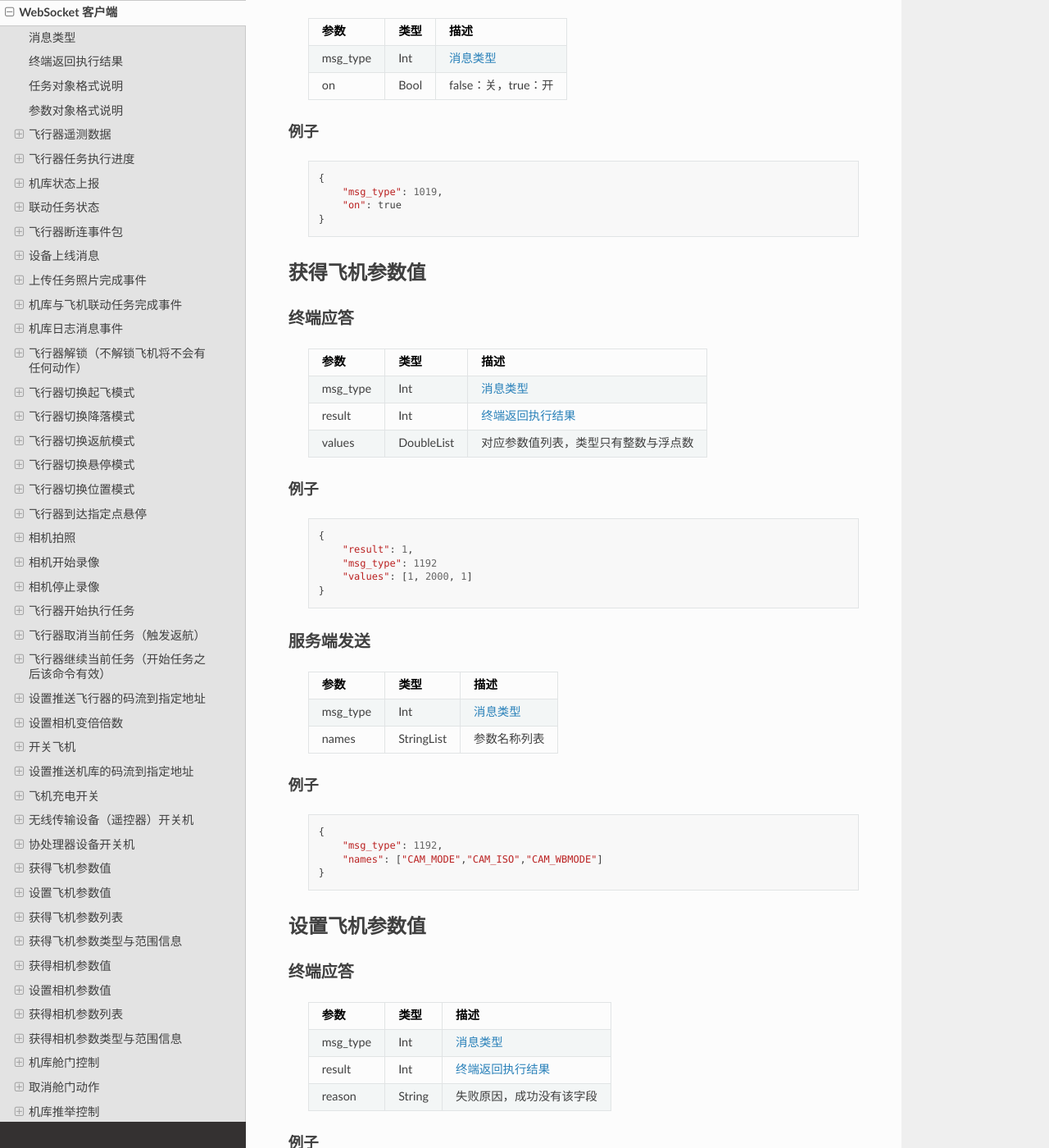
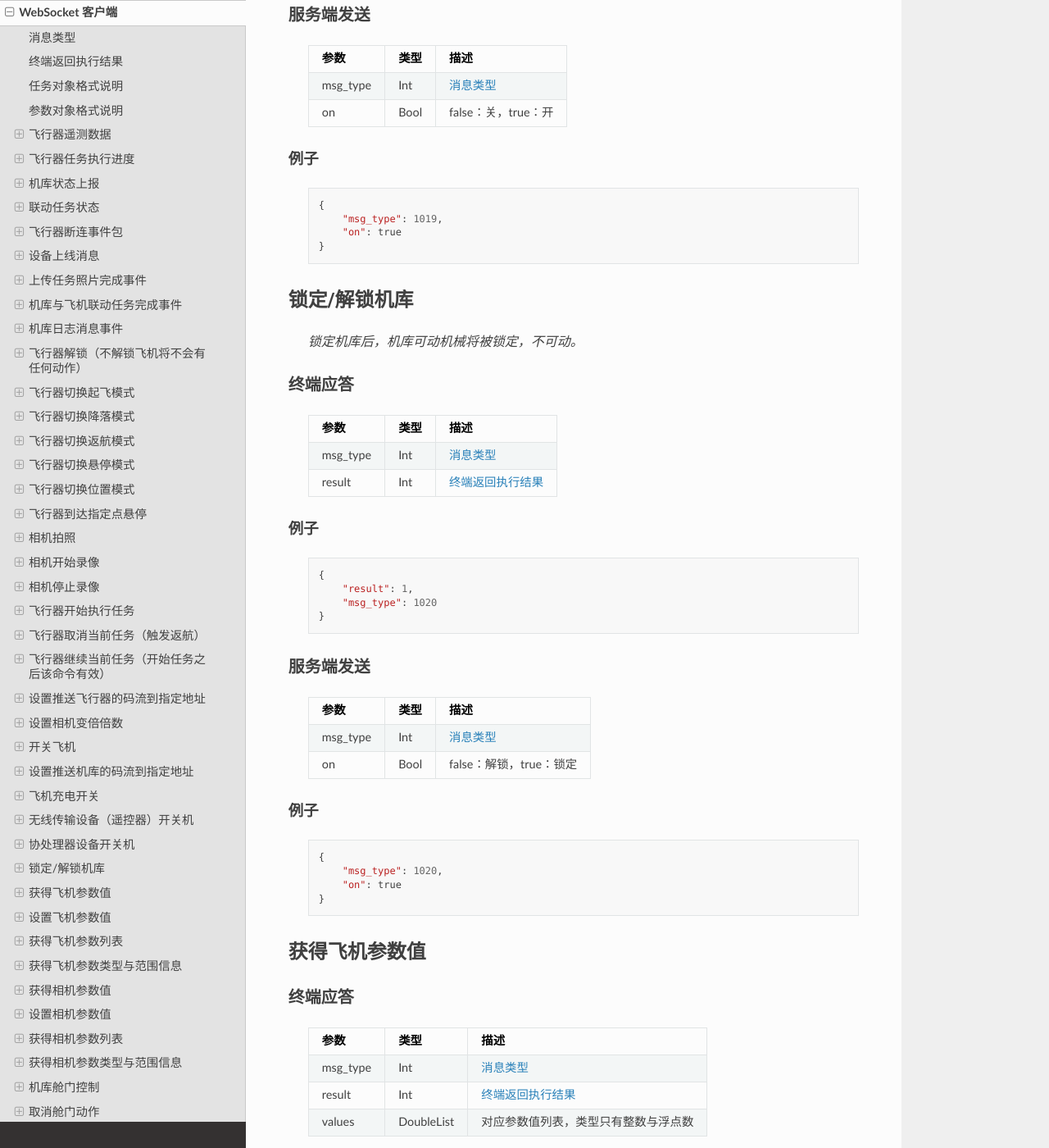
Before and after one commit to CodevDynamics/Docs, a Sphinx documentation site: the page built from source/interface/websocket.rst, in a window 1280 px wide and 1400 px high, scrolled down 27765 px. Shown: the whole window at 82% size. Built offline with Sphinx 7.4.7 and the Read the Docs theme 2.0.0, drawn with Linux system fonts in a browser that asks for light colours.

Commit message:
Support 'action lock'.

```diff
--- a/source/interface/websocket.rst
+++ b/source/interface/websocket.rst
@@ -40,6 +40,7 @@ WebSocket 客户端
     1017          服务器         终端          是       :ref:`aircraft-charge-label`
     1018          服务器         终端          是       :ref:`radio-power-label`
     1019          服务器         终端          是       :ref:`coproc-on-label`
+    1020          服务器         终端          是       :ref:`action-lock-label`
     1192          服务器         终端          是       :ref:`get-aircraft-param-label`
     1193          服务器         终端          是       :ref:`set-aircraft-param-label`
     1194          服务器         终端          是       :ref:`list-aircraft-param-label`
@@ -1433,6 +1434,50 @@ WebSocket 客户端
             "on": true
         }
 
+.. _action-lock-label:
+
+锁定/解锁机库
+----------------------------------------------
+    *锁定机库后，机库可动机械将被锁定，不可动。*
+
+终端应答
+^^^^^^^^^^^^^^^
+
+    ===========  ======== ===============================
+    参数          类型       描述
+    ===========  ======== ===============================
+    msg_type      Int       :ref:`msg-type-label`
+    result        Int       :ref:`result-label`
+    ===========  ======== ===============================
+
+例子
+""""""""""""
+    ::
+
+        {
+            "result": 1,
+            "msg_type": 1020
+        }
+
+服务端发送
+^^^^^^^^^^^^^^^
+
+    ===========  ======== ===============================
+    参数          类型       描述
+    ===========  ======== ===============================
+    msg_type      Int       :ref:`msg-type-label`
+    on            Bool      false：解锁，true：锁定
+    ===========  ======== ===============================
+
+例子
+""""""""""""
+    ::
+
+        {
+            "msg_type": 1020,
+            "on": true
+        }
+
 .. _get-aircraft-param-label:
 
 获得飞机参数值
```
Also changed, not shown: source/interface/mqtt.rst (+45 -0 lines).
